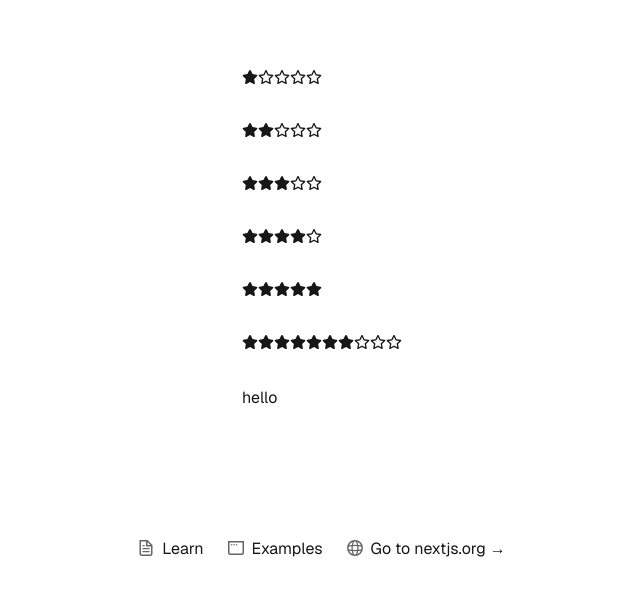
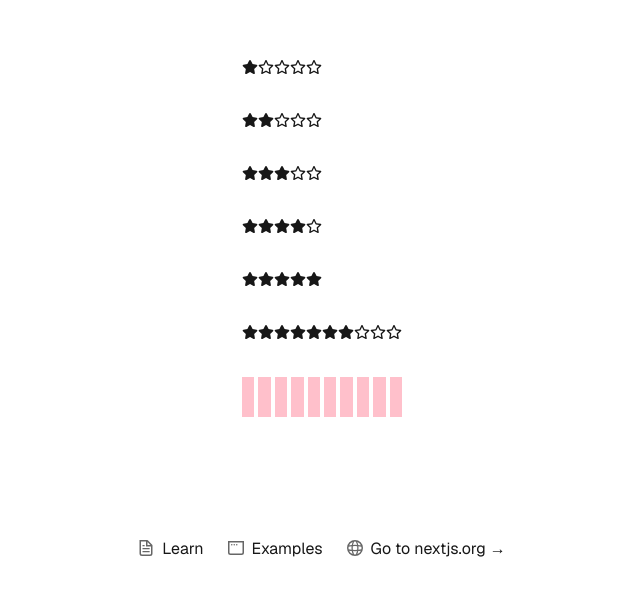
Before and after one commit to norgeous/ajbell-miniapp, a Next.js app: page / in a window 1280 px wide. Shown: the part 162-758 px from the top of the page, without its empty margins (318-958 px from the left). Built offline with nearby package versions, Linux system fonts and the light colour scheme.

Commit message:
Update index.tsx

```diff
--- a/components/GradientRating/index.tsx
+++ b/components/GradientRating/index.tsx
@@ -1,5 +1,24 @@
-const GradientRating = () => {
-    return 'hello'
+'use client';
+
+import styled from 'styled-components';
+
+const Wrap = styled.div`
+  display: flex;
+  gap: 4px;
+`;
+
+const Piece = styled.div`
+  width: 100%;
+  background: pink;
+  height: 40px;
+`;
+
+const GradientRating = ({ max = 10 }) => {
+  return (
+    <Wrap>
+      {Array.from({ length: max },(_,k) => <Piece key={k} max={max} />)}
+    </Wrap>
+  );
 };
 
 export default GradientRating;
```
